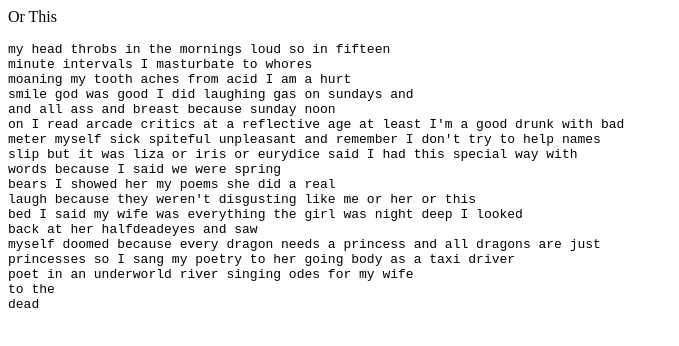
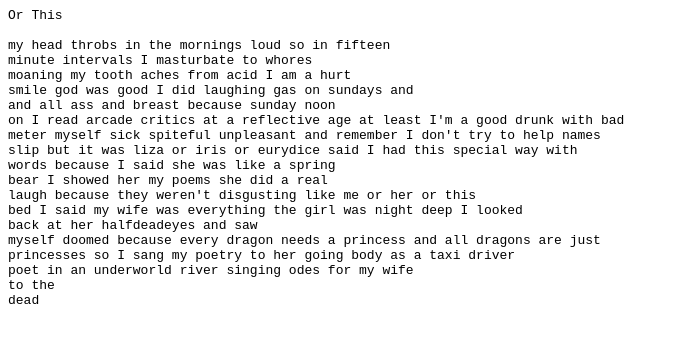
Before and after one commit to theoleehusky/theoleehusky.github.io, a plain HTML site: page orthis.html in a window 1280 px wide. Shown: the whole page, without its empty margins (0-679 px from the left). Drawn offline with Linux system fonts and the light colour scheme.

Commit message:
remove title

```diff
--- a/orthis.html
+++ b/orthis.html
@@ -1,12 +1,8 @@
-<title>
-	Or This
-</title>
-
-<p>
-	Or This
-</p>
+<!-- <title>&lrm;</title> -->
 
 <pre>
+Or This
+
 my head throbs in the mornings loud so in fifteen
 minute intervals I masturbate to whores
 moaning my tooth aches from acid I am a hurt
@@ -15,8 +11,8 @@ and all ass and breast because sunday noon
 on I read arcade critics at a reflective age at least I'm a good drunk with bad
 meter myself sick spiteful unpleasant and remember I don't try to help names
 slip but it was liza or iris or eurydice said I had this special way with
-words because I said we were spring
-bears I showed her my poems she did a real
+words because I said she was like a spring
+bear I showed her my poems she did a real
 laugh because they weren't disgusting like me or her or this
 bed I said my wife was everything the girl was night deep I looked
 back at her halfdeadeyes and saw
```
